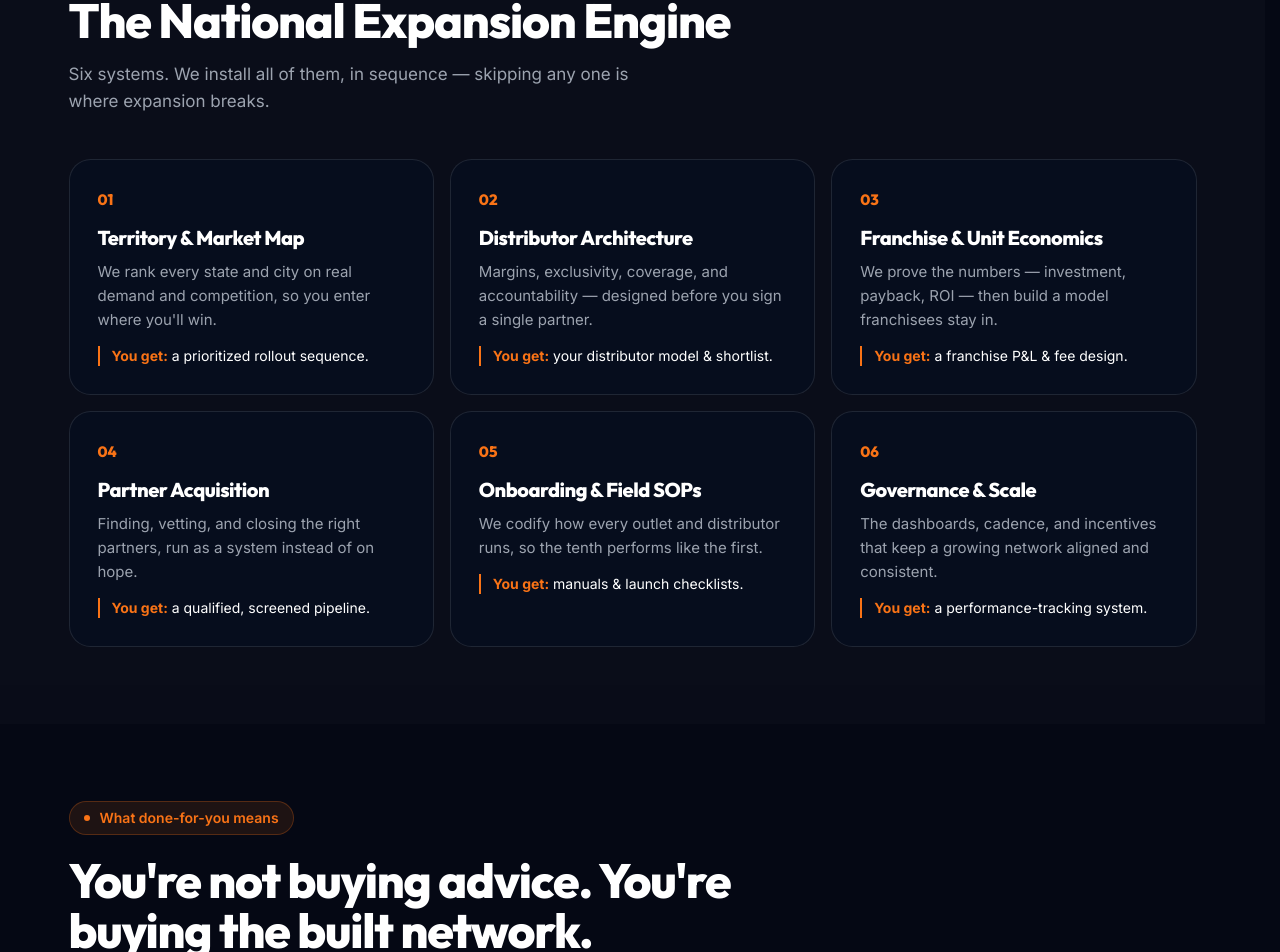
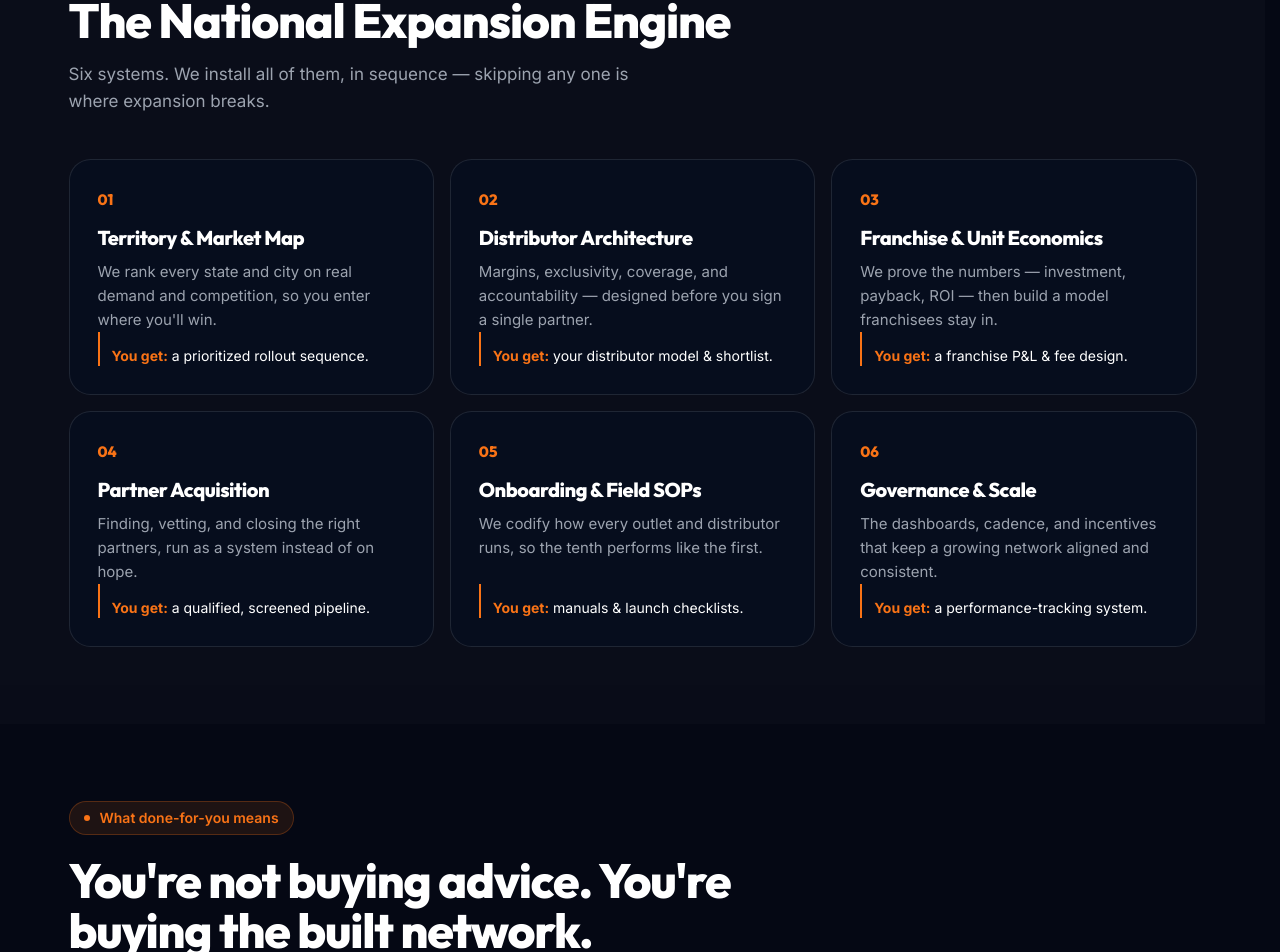
Before and after one commit to iim-marketers/growthrush-ai-landing, a Next.js app: page / in a window 1280 px wide. Shown: the part 3240-4192 px from the top of the page. Built offline with nearby package versions, Linux system fonts and the light colour scheme; no server answers.

Commit message:
minor change

```diff
--- a/src/components/landing/engine.tsx
+++ b/src/components/landing/engine.tsx
@@ -14,8 +14,8 @@ export function Engine() {
 
       <Stagger className="mt-11 grid gap-4 sm:grid-cols-2 lg:grid-cols-3">
         {engine.pillars.map((pillar) => (
-          <StaggerItem key={pillar.idx}>
-            <div className="h-full rounded-2xl border border-hairline bg-card p-6 transition-all hover:-translate-y-1 hover:border-line-strong sm:p-7">
+          <StaggerItem key={pillar.idx} className="h-full">
+            <div className="flex h-full flex-col rounded-2xl border border-hairline bg-card p-6 transition-all hover:-translate-y-1 hover:border-line-strong sm:p-7">
               <div className="font-display text-[15px] font-extrabold text-orange">
                 {pillar.idx}
               </div>
@@ -23,7 +23,7 @@ export function Engine() {
                 {pillar.title}
               </h3>
               <p className="text-[15px] text-subtle">{pillar.body}</p>
-              <p className="mt-3.5 border-l-2 border-orange pl-3 text-sm">
+              <p className="mt-auto border-l-2 border-orange pl-3 pt-3.5 text-sm">
                 <b className="font-bold text-orange">You get:</b> {pillar.get}
               </p>
             </div>
```
